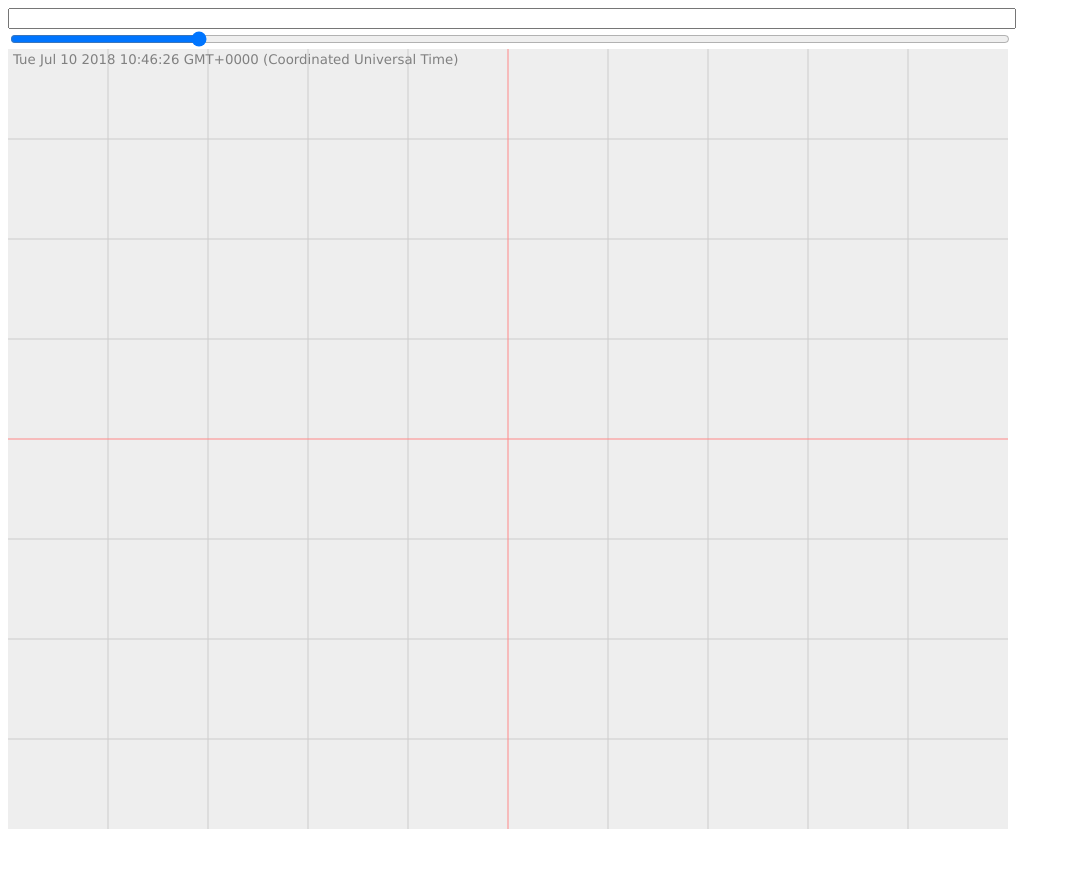
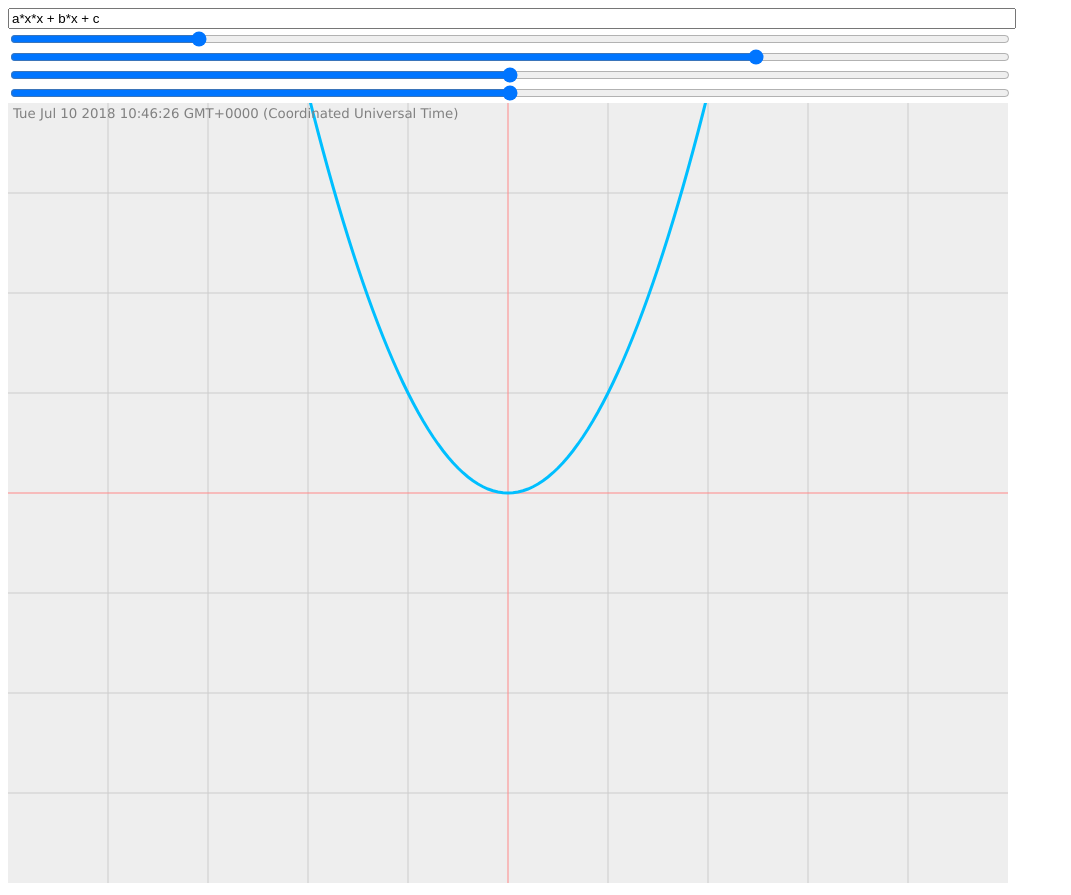
Before and after one commit to Lveekhout/javascriptsource, a plain HTML site: page Animating Canvas/Parabool/index.html in a window 1280 px wide. Shown: the whole page, without its empty margins (0-1071 px from the left). Before the commit the page ends 841 px from the top, so only its background shows below. Drawn offline with Linux system fonts and the light colour scheme.

Commit message:
Schuifjes voor variabelen a, b en c

```diff
--- a/Animating Canvas/Parabool/index.html
+++ b/Animating Canvas/Parabool/index.html
@@ -6,8 +6,11 @@
         <script src="js/index.js"></script>
     </head>
     <body>
-        <input id="functie" oninput="window.requestAnimationFrame(draw)">
+        <input id="functie" oninput="window.requestAnimationFrame(draw)" value="a*x*x + b*x + c">
         <input id="zoominput" oninput="zoom=parseInt(this.value); window.requestAnimationFrame(draw)" type="range" min="10" max="500">
+        <input oninput="a=parseFloat(this.value); window.requestAnimationFrame(draw)" type="range" step="0.01" min="-2" max="2" value="1">
+        <input oninput="b=parseFloat(this.value); window.requestAnimationFrame(draw)" type="range" step="0.01" min="-5" max="5" value="0">
+        <input oninput="c=parseFloat(this.value); window.requestAnimationFrame(draw)" type="range" step="0.01" min="-5" max="5" value="0">
         <canvas id="canvas" width="1000px" height="780px"></canvas>
     </body>
 </html>
--- a/Animating Canvas/Parabool/js/index.js
+++ b/Animating Canvas/Parabool/js/index.js
@@ -4,6 +4,9 @@ let step = 5
 let zoom = 100
 let ox, oy
 let drag
+let a = 1
+let b = 0
+let c = 0
 function rooster() {
     ctx.save()
     ctx.lineWidth = 1
```
